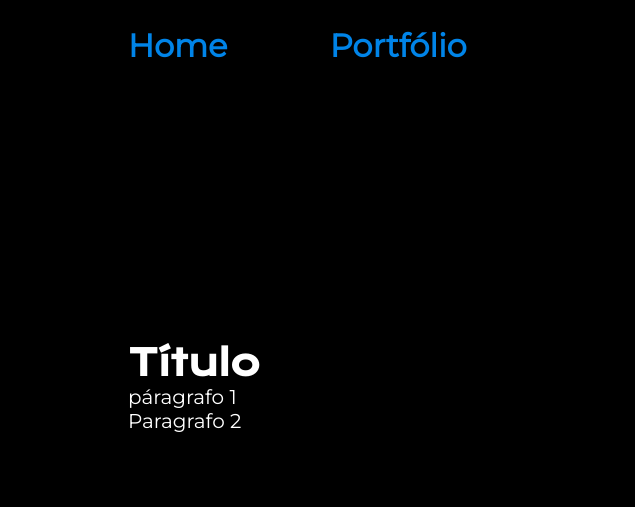
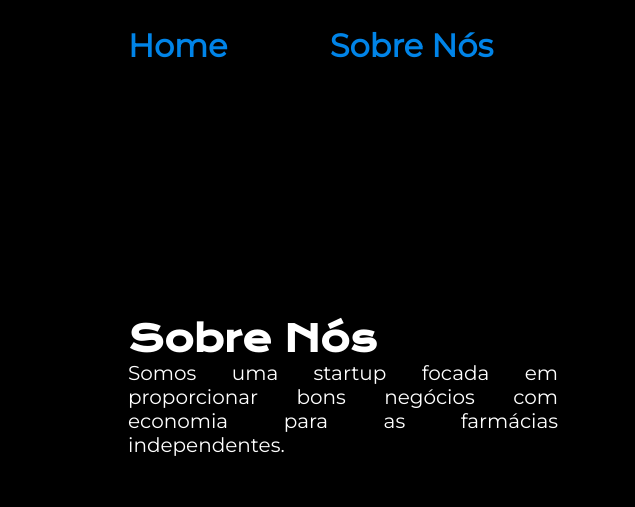
Before and after one commit to JoseAirson/ProjetoHomepage, a plain HTML site: page about_us.html in a window 1280 px wide. Shown: the top 507 px of the page, 0-635 px from the left. Drawn offline with nearby package versions, Linux system fonts and the light colour scheme.

Commit message:
Finalização da página sobre nós

```diff
--- a/about_us.html
+++ b/about_us.html
@@ -11,7 +11,7 @@
     <header class="menu">
         <nav class="menu__links">
             <a class="menu__links__link" href="index.html">Home</a>
-            <a class="menu__links__link" href="about_us.html">Portfólio</a>
+            <a class="menu__links__link" href="about_us.html">Sobre Nós</a>
 
         </nav>
     </header>
@@ -19,9 +19,9 @@
     <main class="conteudo">
 
         <section class="conteudo__texto">
-            <h1 class="conteudo__texto__titulo">Título</h1>
-            <p class="conteudo__texto__subtitulo">páragrafo 1</p>
-            <p class="conteudo__texto__subtitulo">Paragrafo 2</p>
+            <h1 class="conteudo__texto__titulo">Sobre Nós</h1>
+            <p class="conteudo__texto__subtitulo">Somos uma startup focada em proporcionar bons negócios com economia para as farmácias independentes.</p>
+            <!--<p class="conteudo__texto__subtitulo">Paragrafo 2</p>-->
         </section>
         <img class="imagem_cotafarma" src=".\assets\imagem_cotafarma2.png" alt="imagem da logo cotafarma">
 
```
